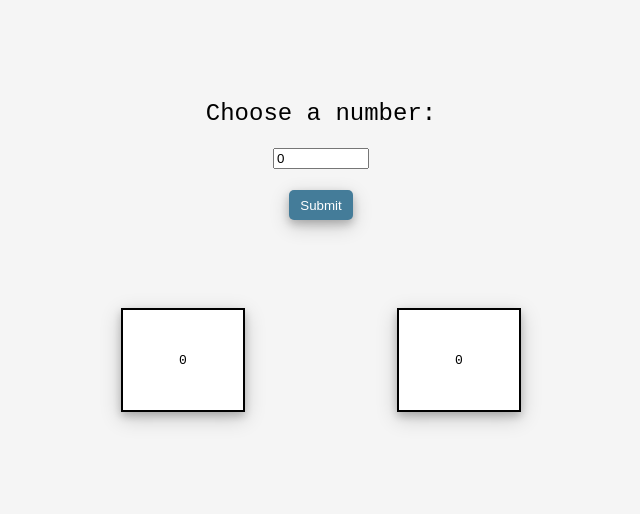
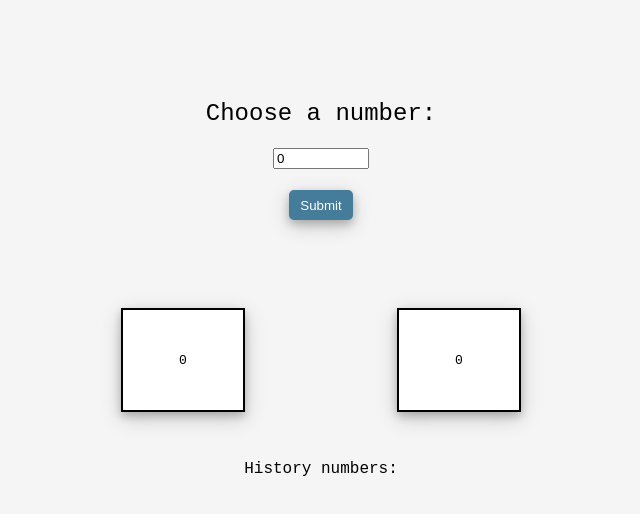
Before and after one commit to hilashay/dice-game, a React (Create React App) app: page / in a window 1280 px wide. Shown: the top 514 px of the page, without its empty margins (319-959 px from the left). Built offline with nearby package versions, Linux system fonts and the light colour scheme.

Commit message:
result history styles fixes

```diff
--- a/src/modules/history/ResultHistory.tsx
+++ b/src/modules/history/ResultHistory.tsx
@@ -6,9 +6,25 @@ interface ResultHistoryProps {
 }
 
 const ResultHistory: React.FC<ResultHistoryProps> = ({ history }) => {
-  return <Container>{history}</Container>;
+  return (
+    <Container>
+      <Title>History numbers:</Title>
+      {history.map((num) => (
+        <EachNumber>{num}</EachNumber>
+      ))}
+    </Container>
+  );
 };
 
 export default ResultHistory;
 
-const Container = styled.div``;
+const Container = styled.div`
+  display: flex;
+  flex-direction: column;
+`;
+
+const Title = styled.p`
+  font-size: 16px;
+  margin-bottom: 10px;
+`;
+const EachNumber = styled.div``;
```
